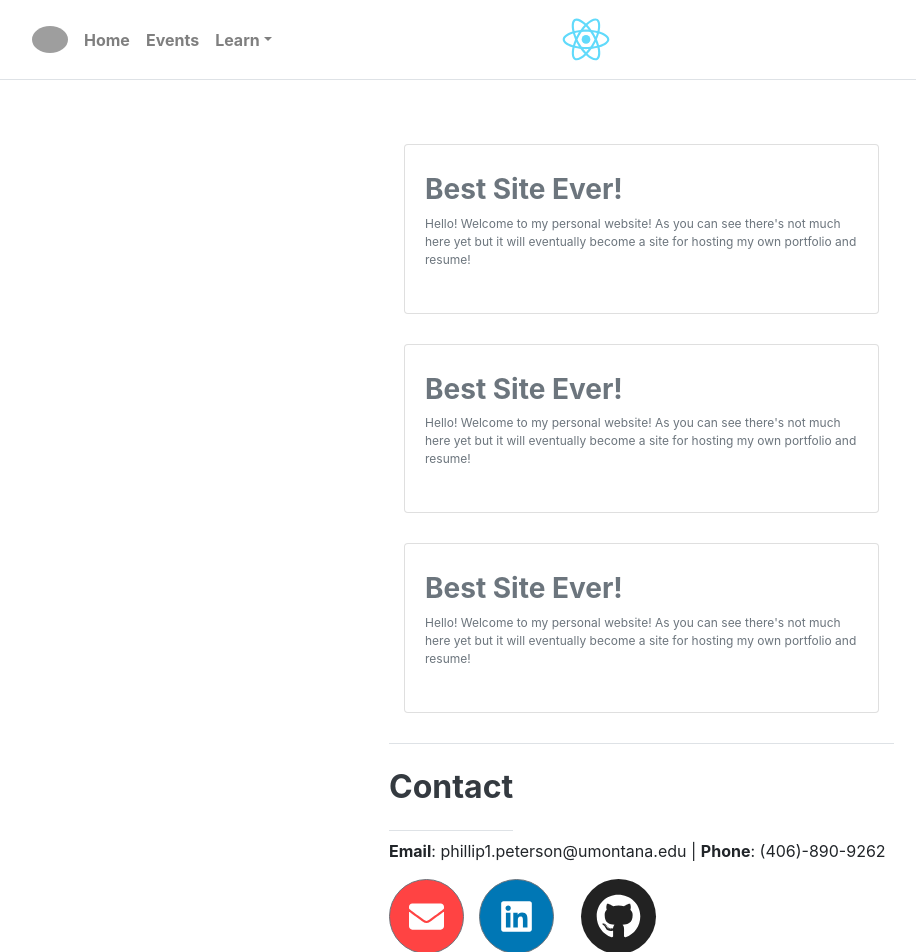
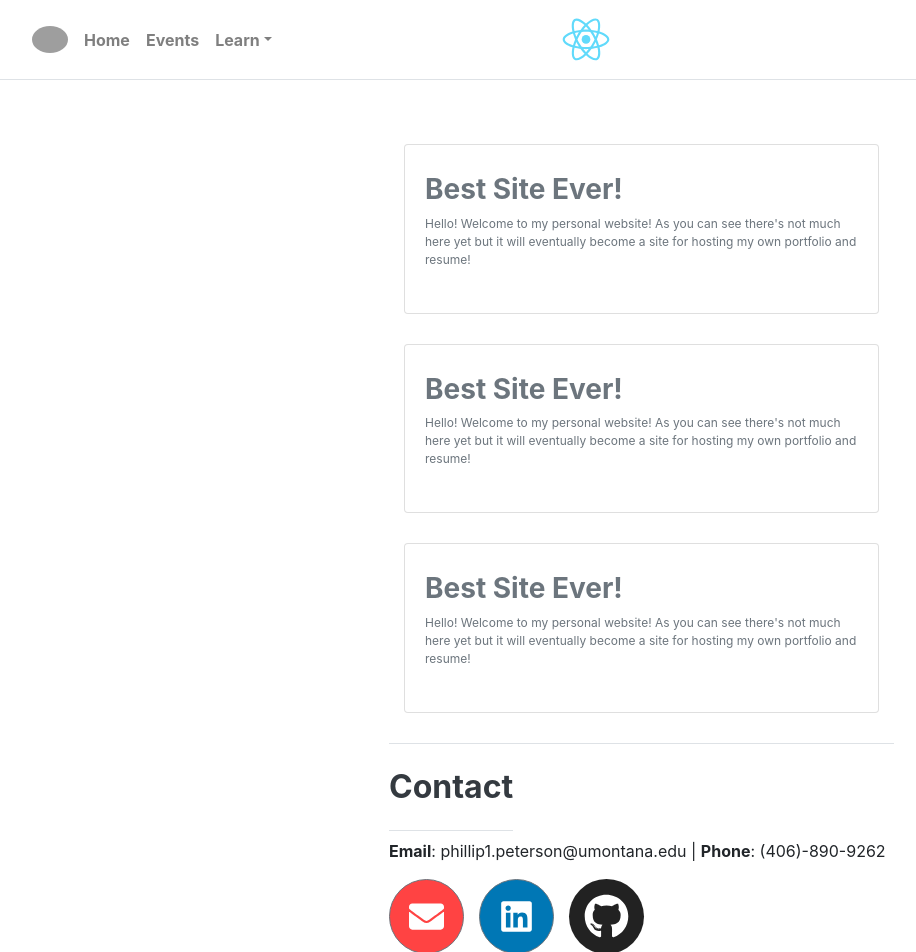
Before and after one commit to PhillipPeterson/phillpeterson.com, a React (Create React App) app: page / in a window 1280 px wide. Shown: the top 952 px of the page, without its empty margins (46-962 px from the left). Built offline with nearby package versions, Linux system fonts and the light colour scheme; grey boxes are pictures that could not be loaded.

Commit message:
random spacing thing

```diff
--- a/src/components/Footer.js
+++ b/src/components/Footer.js
@@ -27,8 +27,8 @@ class Footer extends React.Component {
                     <Button style={{marginRight:15, width:75,height:75,borderRadius: 50,backgroundColor:"#0077B5"}} onClick={() => this.onContactButtonClick('linkedin')}>
                         <FaLinkedin style={{width:35,height:35}} />
                     </Button>
-                    <Button style={{margin: '0 12px 0 12px',width:75,height:75,borderRadius: 50,borderWidth:0,backgroundColor: "#222"}} onClick={() => this.onContactButtonClick('git')}>
-                        <FaGithub style={{ width:45,height:45}} />
+                    <Button style={{width:75,height:75,borderRadius: 50,borderWidth:0,backgroundColor: "#222"}} onClick={() => this.onContactButtonClick('git')}>
+                        <FaGithub style={{width:45,height:45}} />
                     </Button>
                 </div>
             </Row>
```
